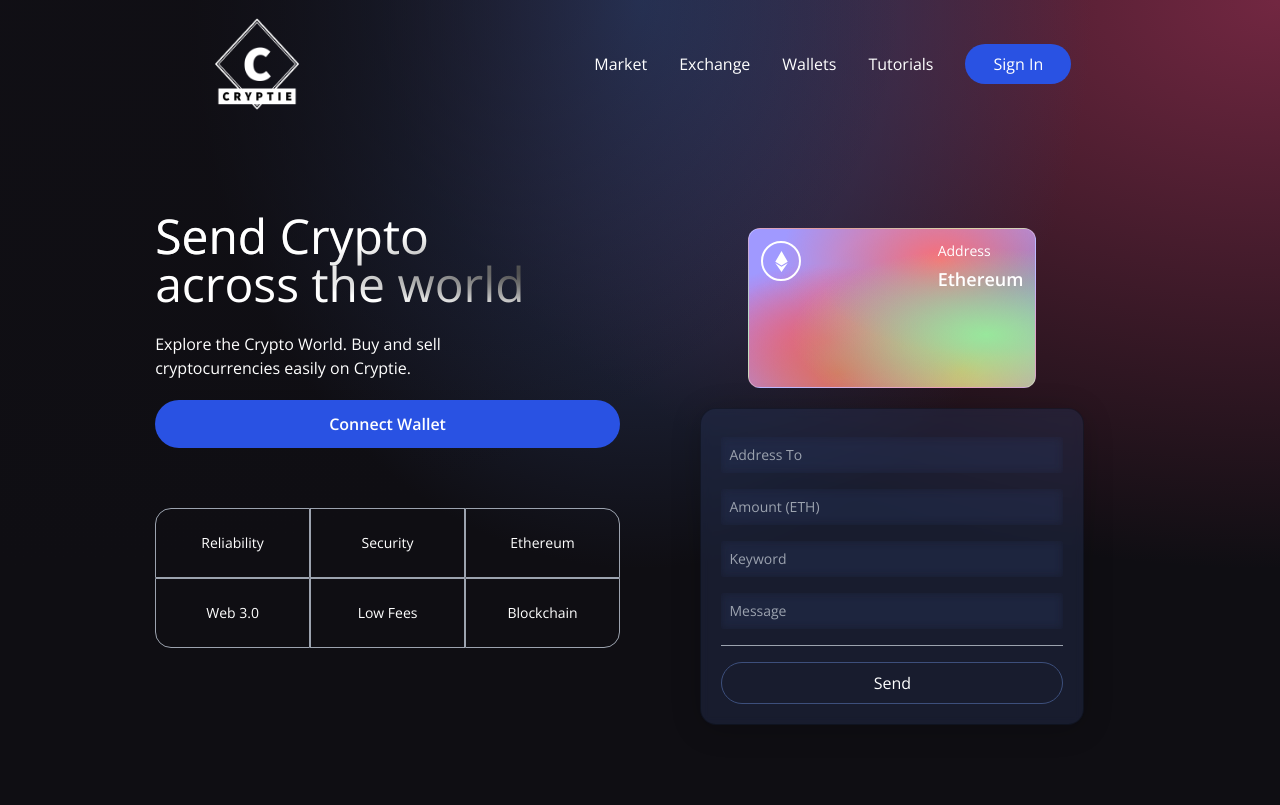
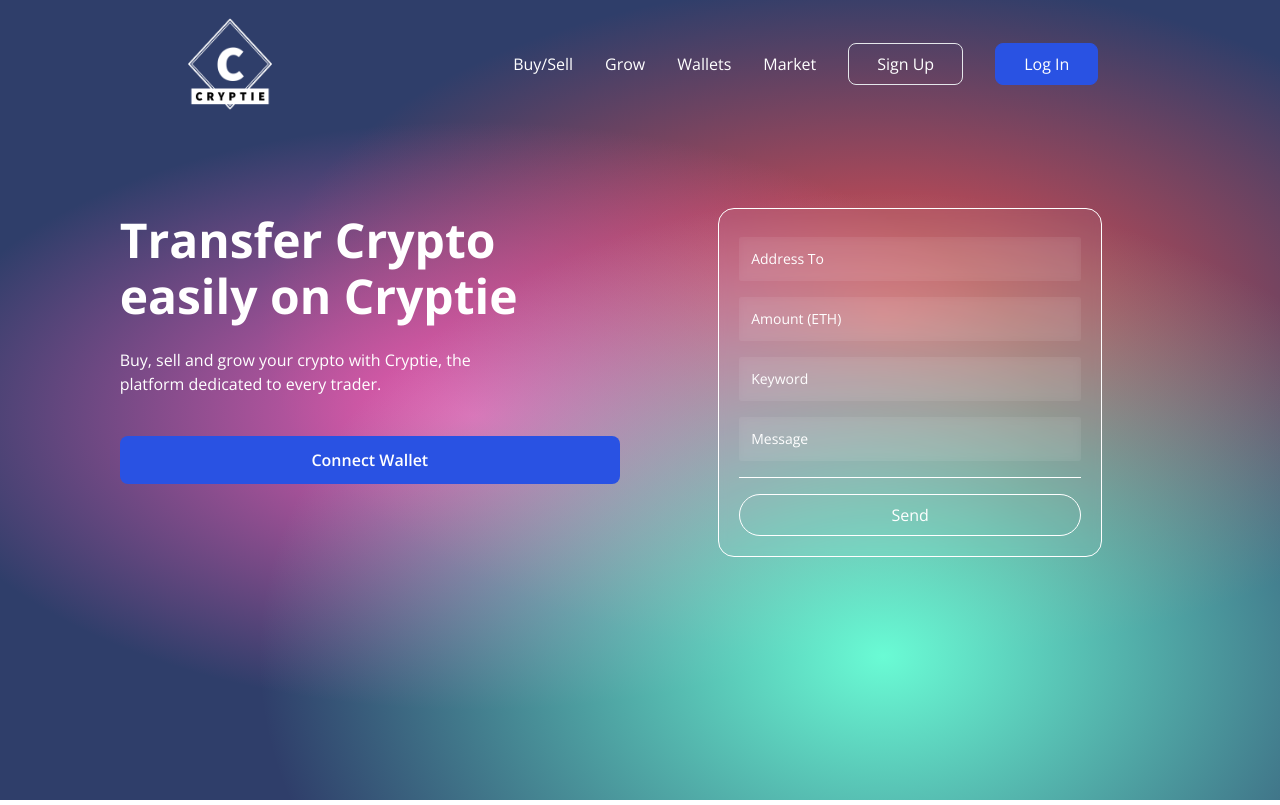
Before and after one commit to baabashinelle/Cryptie, a React (Vite) app in the folder client/: page / in a window 1280 px wide. Built offline with nearby package versions, Linux system fonts and the light colour scheme.

Commit message:
change radial gradient

```diff
--- a/client/src/App.jsx
+++ b/client/src/App.jsx
@@ -1,15 +1,10 @@
-import { Navbar, Footer, Services, Transactions, Welcome } from "./components"
+import { Navbar, Welcome } from "./components"
 
 const App= () => {
   return (
-    <div className="min-h-screen">
-      <div className="gradient-bg-welcome">
-        <Navbar/>
-        <Welcome/>
-      </div>
-      {/* <Services/>
-      <Transactions/>
-      <Footer/> */}
+    <div className="h-screen gradient-bg-welcome">
+        <Navbar />
+        <Welcome />
     </div>
   );
 }
--- a/client/src/components/Index.js
+++ b/client/src/components/Index.js
@@ -1,6 +1,3 @@
 export { default as Loader} from "./Loader"
 export { default as Navbar} from "./Navbar"
-export { default as Footer } from "./Footer";
 export { default as Welcome } from "./Welcome";
-export { default as Transactions } from "./Transactions";
-export { default as Services } from "./Services";
--- a/client/src/components/Loader.jsx
+++ b/client/src/components/Loader.jsx
@@ -3,7 +3,7 @@ import React from 'react'
 const Loader = () => {
   return (
     <div className='flex justify-center items-center py-3'>
-      <div className='animate-spin rounded-full h-32 w-32 border-b-2 border-red-700'/>
+      <div className='animate-spin rounded-full h-32 w-32 border-b-2 border-white'/>
     </div>
   )
 }
--- a/client/src/components/Navbar.jsx
+++ b/client/src/components/Navbar.jsx
@@ -1,28 +1,27 @@
-import React from 'react'
-import logo from "../../images/cryptie-white.png"
+import React from "react";
+import logo from "../../images/cryptie-white.png";
 import { AiOutlineMenu, AiOutlineClose } from "react-icons/ai";
 
-const NavbarItem = ({title, classProps}) => {
-    return(
-        <li className={`mx-4 cursor-pointer ${classProps}`}>
-            {title}
-        </li>
-    )
-}
+const NavbarItem = ({ title, classProps }) => {
+  return <li className={`mx-4 cursor-pointer ${classProps}`}>{title}</li>;
+};
 
 const Navbar = () => {
-    const [toggleMenu, setToggleMenu] = React.useState(false);
+  const [toggleMenu, setToggleMenu] = React.useState(false);
   return (
     <nav className="w-full flex md:justify-center justify-between items-center">
       <div className="md:flex-[0.5] flex-initial justify-center items-center">
         <img src={logo} alt="cryptie-logo" className="w-32 cursor-pointer" />
       </div>
       <ul className="text-white md:flex hidden list-none flex-row justify-between items-center flex-initial">
-        {["Market", "Exchange", "Wallets", "Tutorials"].map((item, index) => (
+        {["Buy/Sell", "Grow", "Wallets", "Market"].map((item, index) => (
           <NavbarItem key={item + index} title={item} />
         ))}
-        <li className="bg-[#2952e3] py-2 px-7 mx-4 rounded-full cursor-pointer hover:bg-[#2545bd]">
-          Sign In
+        <li className="bg-transparent border-[1px] py-2 px-7 mx-4 rounded-lg cursor-pointer hover:bg-[#2952e3] hover:border-[#2952e3]">
+          Sign Up
+        </li>
+        <li className="bg-[#2952e3] border-[1px] border-[#2952e3] py-2 px-7 mx-4 rounded-lg cursor-pointer hover:bg-transparent hover:border-[#fff]">
+          Log In
         </li>
       </ul>
       <div className="flex relative">
@@ -40,20 +39,22 @@ const Navbar = () => {
           />
         )}
         {toggleMenu && (
-          <ul className='z-10 fixed top-0 -right-2 p-3 w-[70vw] h-screen shadow-2xl md:hidden list-none flex flex-col justify-start items-end rounded-md blue-glassmorphism text-white animate-slide-in'>
+          <ul className="z-10 fixed top-0 -right-2 p-3 w-[70vw] h-screen shadow-2xl md:hidden list-none flex flex-col justify-start items-end rounded-md blue-glassmorphism text-white animate-slide-in">
             <li className="text-xl w-full my-2 cursor-pointer">
               <AiOutlineClose onClick={() => setToggleMenu(false)} />
             </li>
-            {["Market", "Exchange", "Wallets", "Tutorials"].map(
-              (item, index) => (
-                <NavbarItem key={item + index} title={item}  classProps="my-2 text-lg"/>
-              )
-            )}
+            {["Buy/Sell", "Grow", "Wallets", "Market"].map((item, index) => (
+              <NavbarItem
+                key={item + index}
+                title={item}
+                classProps="my-2 text-lg"
+              />
+            ))}
           </ul>
         )}
       </div>
     </nav>
   );
-}
+};
 
-export default Navbar
+export default Navbar;
--- a/client/src/components/Welcome.jsx
+++ b/client/src/components/Welcome.jsx
@@ -1,15 +1,17 @@
-import React from 'react'
-import Loader from './Loader'
-import { FaEthereum } from "react-icons/fa";
-import { useContext } from 'react';
+import React from "react";
+import Loader from "./Loader";
+import { useContext } from "react";
+import { TransactionContext } from "../context/TransactionContext";
 
-import { TransactionContext } from '../context/TransactionContext';
-const commonStyles =
-  "min-h-[70px] sm:px-0 px-2 sm:min-w-[120px] flex justify-center items-center border-[0.5px] border-gray-400 text-sm font-light text-white";
-
-const Input = ({ placeholder, name, type, value, handleChange}) => (
-  <input placeholder={placeholder} type={type} step="0.0001" value={value} onChange={(e) => handleChange(e, name)}
-  className="my-2 w-full rounded-sm p-2 outline-none bg-transparent text-white border-none text-sm white-glassmorphism"></input>
+const Input = ({ placeholder, name, type, value, handleChange }) => (
+  <input
+    placeholder={placeholder}
+    type={type}
+    step="0.0001"
+    value={value}
+    onChange={(e) => handleChange(e, name)}
+    className="my-2 w-full rounded-sm p-3 outline-none text-white border-none text-sm white-glassmorphism inp-placeholder"
+  ></input>
 );
 
 const Welcome = () => {
@@ -21,73 +23,48 @@ const Welcome = () => {
     handleChange,
   } = useContext(TransactionContext);
 
-
-
-
-
   const handleSubmit = (e) => {
     const { addressTo, amount, keyword, message } = formData;
 
     e.preventDefault();
 
-    if(!addressTo || !amount || !keyword || !message) return;
+    if (!addressTo || !amount || !keyword || !message) return;
 
     sendTransaction();
-  }
+  };
 
   return (
     <div className="flex w-full justify-center items-center">
       <div className="flex md:flex-row flex-col items-start justify-between md:p-20 py-12 px-4">
-        <div className="flex flex-1 justify-start flex-col md:mr-10">
-          <h1 className="text-3xl sm:text-5xl text-white text-gradient py-1">
-            Send Crypto <br /> across the world
+        <div className="flex flex-1 justify-start flex-col md:mr-10 ">
+          <h1 className="text-3xl sm:text-5xl text-white py-1 font-extrabold c-heading">
+            Transfer Crypto <br /> easily on Cryptie
           </h1>
-          <p className="text-left mt-5 text-white font-light md:w-9/12 w-11/12 text-base">
-            Explore the Crypto World. Buy and sell cryptocurrencies easily on
-            Cryptie.
+          <p className="text-left mt-5 text-white font-light md:w-9/12 w-11/12 text-base pb-5 ">
+            Buy, sell and grow your crypto with Cryptie, the platform dedicated
+            to every trader.
           </p>
-          {!currentAccount &&
-          (<button
-            type="button"
-            onClick={connectWallet}
-            className="flex flex-row justify-center items-center my-5 bg-[#2952e3] p-3 rounded-full cursor-pointer hover:bg-[#2546bd]"
-          >
-            <p className="text-white text-base font-semibold">Connect Wallet</p>
-          </button>)}
-
-          <div className="grid sm:grid-cols-3 grid-cols-2 w-full mt-10">
-            <div className={`rounded-tl-2xl ${commonStyles}`}>Reliability</div>
-            <div className={commonStyles}>Security</div>
-            <div className={`rounded-tr-2xl ${commonStyles}`}>Ethereum</div>
-            <div className={`rounded-bl-2xl ${commonStyles}`}>Web 3.0</div>
-            <div className={commonStyles}>Low Fees</div>
-            <div className={`rounded-br-2xl ${commonStyles}`}>Blockchain</div>
-          </div>
+          {!currentAccount && (
+            <button
+              type="button"
+              onClick={connectWallet}
+              className="flex flex-row justify-center items-center my-5 bg-[#2952e3] p-3 rounded-lg cursor-pointer hover:bg-[#2546bd]"
+            >
+              <p className="text-white text-base font-semibold">
+                Connect Wallet
+              </p>
+            </button>
+          )}
         </div>
 
         <div className="flex flex-col flex-1 items-center justify-start w-full md:mt-0 mt-10">
-          <div className="p-3 justify-end items-start flex-col rounded-xl h-40 sm:w-72 w-full my-5 eth-card white-glassmorphism">
-            <div className="flex justify-between flex-col w-full h-full">
-              <div className="flex justify-between items-start">
-                <div className="w-10 h-10 rounded-full border-2 border-white flex justify-center items-center">
-                  <FaEthereum fontSize={21} color="#fff" />
-                </div>
-                <div>
-                  <p className="text-white font-light text-sm">Address</p>
-                  <p className="text-white font-semibold text-lg mt-1">
-                    Ethereum
-                  </p>
-                </div>
-              </div>
-            </div>
-          </div>
-
-          <div className="p-5 sm:w-96 w-full flex flex-col justify-start items-center blue-glassmorphism">
+          <div className="p-5 sm:w-96 w-full flex flex-col justify-start items-center white-glassmorphism">
             <Input
               placeholder="Address To"
               name="addressTo"
               type="text"
               handleChange={handleChange}
+              className="inp-placeholder"
             />
             <Input
               placeholder="Amount (ETH)"
@@ -107,7 +84,7 @@ const Welcome = () => {
               type="text"
               handleChange={handleChange}
             />
-            <div className="h-[1px] w-full bg-gray-400 my-2" />
+            <div className="h-[1px] w-full bg-white my-2" />
 
             {false ? (
               <Loader />
@@ -115,7 +92,7 @@ const Welcome = () => {
               <button
                 type="button"
                 onClick={handleSubmit}
-                className="text-white w-full mt-2 border-[1px] p-2 border-[#3d4f7c] rounded-full cursor-pointer"
+                className="text-white w-full mt-2 border-[1px] p-2 border-[#fff] rounded-full cursor-pointer"
               >
                 Send
               </button>
@@ -125,6 +102,6 @@ const Welcome = () => {
       </div>
     </div>
   );
-}
+};
 
-export default Welcome
+export default Welcome;
--- a/client/src/index.css
+++ b/client/src/index.css
@@ -14,70 +14,30 @@ body {
 }
 
 .gradient-bg-welcome {
-  background-color:#0f0e13;
-  background-image:
-    radial-gradient(at 0% 0%, hsla(253,16%,7%,1) 0, transparent 50%),
-    radial-gradient(at 50% 0%, hsla(225,39%,30%,1) 0, transparent 50%),
-    radial-gradient(at 100% 0%, hsla(339,49%,30%,1) 0, transparent 50%);
+background-color:hsla(225,39%,30%,1);
+background-image:
+radial-gradient(at 69% 82%, hsla(164,95%,70%,1) 0px, transparent 50%),
+radial-gradient(at 37% 52%, hsla(324,81%,65%,1) 0px, transparent 50%),
+radial-gradient(at 69% 40%, hsla(0,87%,63%,1) 0px, transparent 50%);
 }
 
-.gradient-bg-services {
-  background-color:#0f0e13;
-  background-image:
-    radial-gradient(at 0% 0%, hsla(253,16%,7%,1) 0, transparent 50%),
-    radial-gradient(at 50% 100%, hsla(225,39%,25%,1) 0, transparent 50%);
+.inp-placeholder::placeholder{
+  color: #fff;
 }
 
-.gradient-bg-transactions {
-  background-color: #0f0e13;
-  background-image:
-    radial-gradient(at 0% 100%, hsla(253,16%,7%,1) 0, transparent 50%),
-    radial-gradient(at 50% 0%, hsla(225,39%,25%,1) 0, transparent 50%);
+.c-heading{
+  line-height: 3.5rem!important;
 }
-
-.gradient-bg-footer {
-  background-color: #0f0e13;
-  background-image:
-    radial-gradient(at 0% 100%, hsla(253,16%,7%,1) 0, transparent 53%),
-    radial-gradient(at 50% 150%, hsla(339,49%,30%,1) 0, transparent 50%);
-}
-
-.blue-glassmorphism {
-  background: rgb(39, 51, 89, 0.4);
-  border-radius: 16px;
-  box-shadow: 0 4px 30px rgba(0, 0, 0, 0.2);
-  backdrop-filter: blur(5px);
-  -webkit-backdrop-filter: blur(5px);
-  border: 1px solid rgba(0, 0, 0, 0.3);
-}
-
 /* white glassmorphism */
 .white-glassmorphism {
   background: rgba(255, 255, 255, 0.05);
   border-radius: 16px;
   backdrop-filter: blur(5px);
   -webkit-backdrop-filter: blur(5px);
-  border: 1px solid rgba(255, 255, 255, 0.3);
+  border: 1px solid white;
 }
 
-.eth-card {
-  background-color:#a099ff;
-  background-image:
-    radial-gradient(at 83% 67%, rgb(152, 231, 156) 0, transparent 58%),
-    radial-gradient(at 67% 20%, hsla(357,94%,71%,1) 0, transparent 59%),
-    radial-gradient(at 88% 35%, hsla(222,81%,65%,1) 0, transparent 50%),
-    radial-gradient(at 31% 91%, hsla(9,61%,61%,1) 0, transparent 52%),
-    radial-gradient(at 27% 71%, hsla(336,91%,65%,1) 0, transparent 49%),
-    radial-gradient(at 74% 89%, hsla(30,98%,65%,1) 0, transparent 51%),
-    radial-gradient(at 53% 75%, hsla(174,94%,68%,1) 0, transparent 45%);
-}
 
-.text-gradient {
-  background-color: #fff;
-  background-image: radial-gradient(at 4% 36%, hsla(0,0%,100%,1) 0, transparent 53%), radial-gradient(at 100% 60%, rgb(0, 0, 0) 0, transparent 50%);
-  -webkit-background-clip: text;
-  -webkit-text-fill-color: transparent;
-}
 
 @tailwind base;
 @tailwind components;
```
Also changed, not shown: client/src/components/Footer.jsx (deleted, +0 -9 lines), client/src/components/Services.jsx (deleted, +0 -9 lines), client/src/components/Transactions.jsx (deleted, +0 -9 lines).
